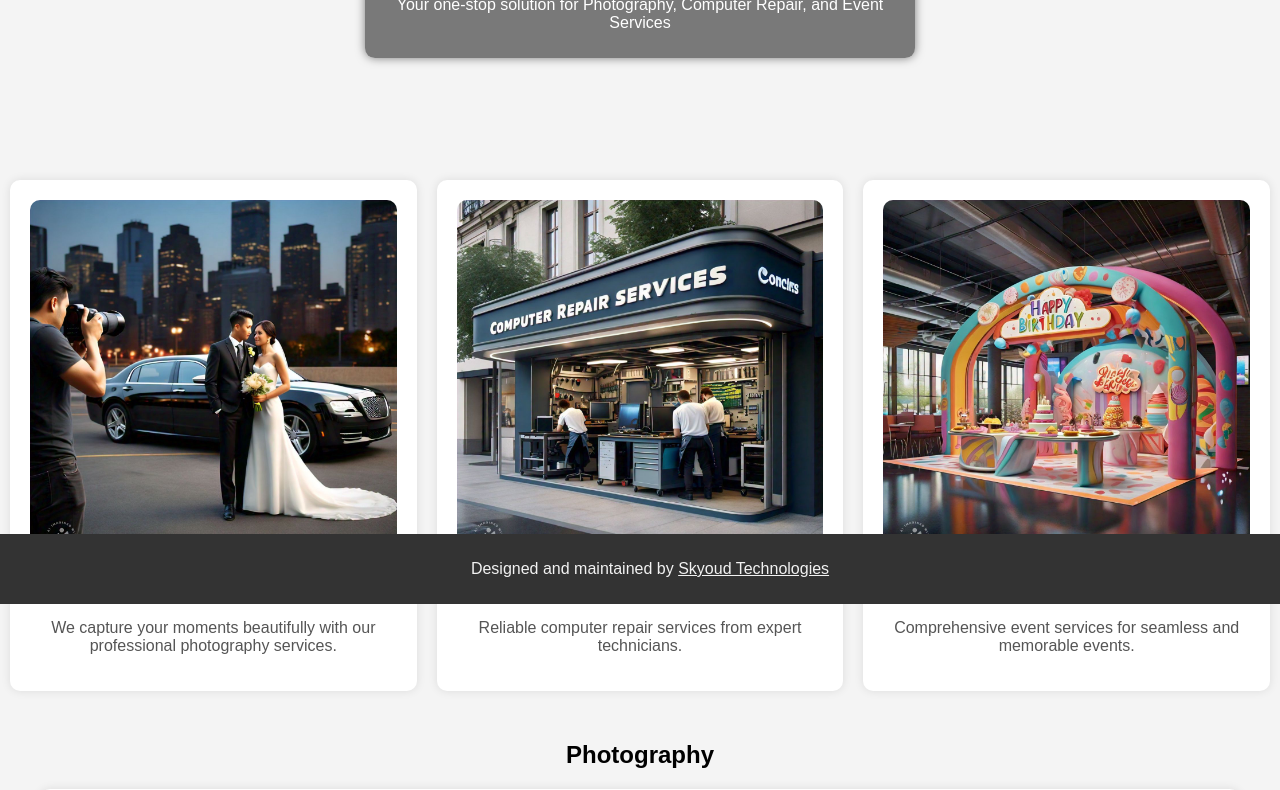
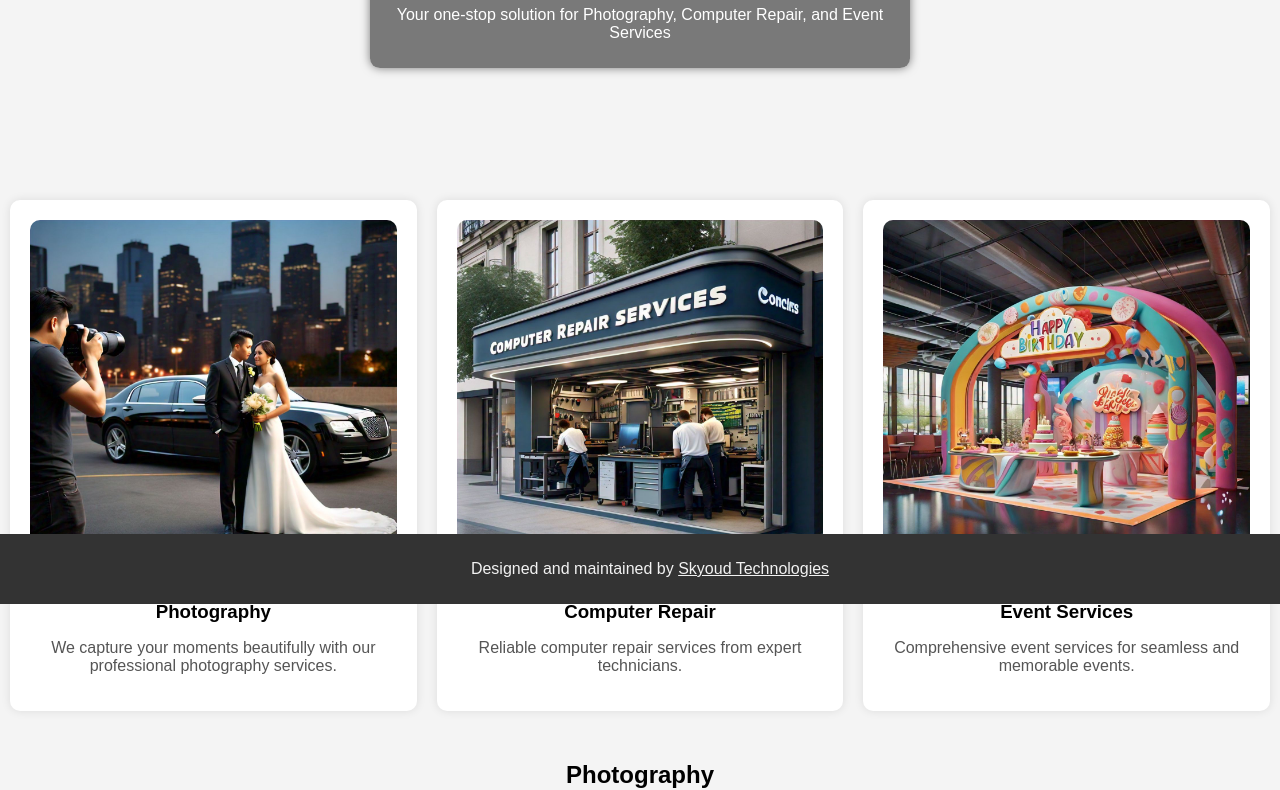
Before and after one commit to patilyash948/vighnahartaServices, a plain HTML site: page index.html in a window 1280 px wide. Shown: the part 196-986 px from the top of the page. Drawn offline with Linux system fonts and the light colour scheme.

Commit message:
Update index.html

```diff
--- a/index.html
+++ b/index.html
@@ -34,7 +34,7 @@
             background-position: center;
             position: relative;
             padding: 20px;
-            margin: 90px;
+            margin: 100px;
         }
         .hero-text {
             text-align: center;
```
